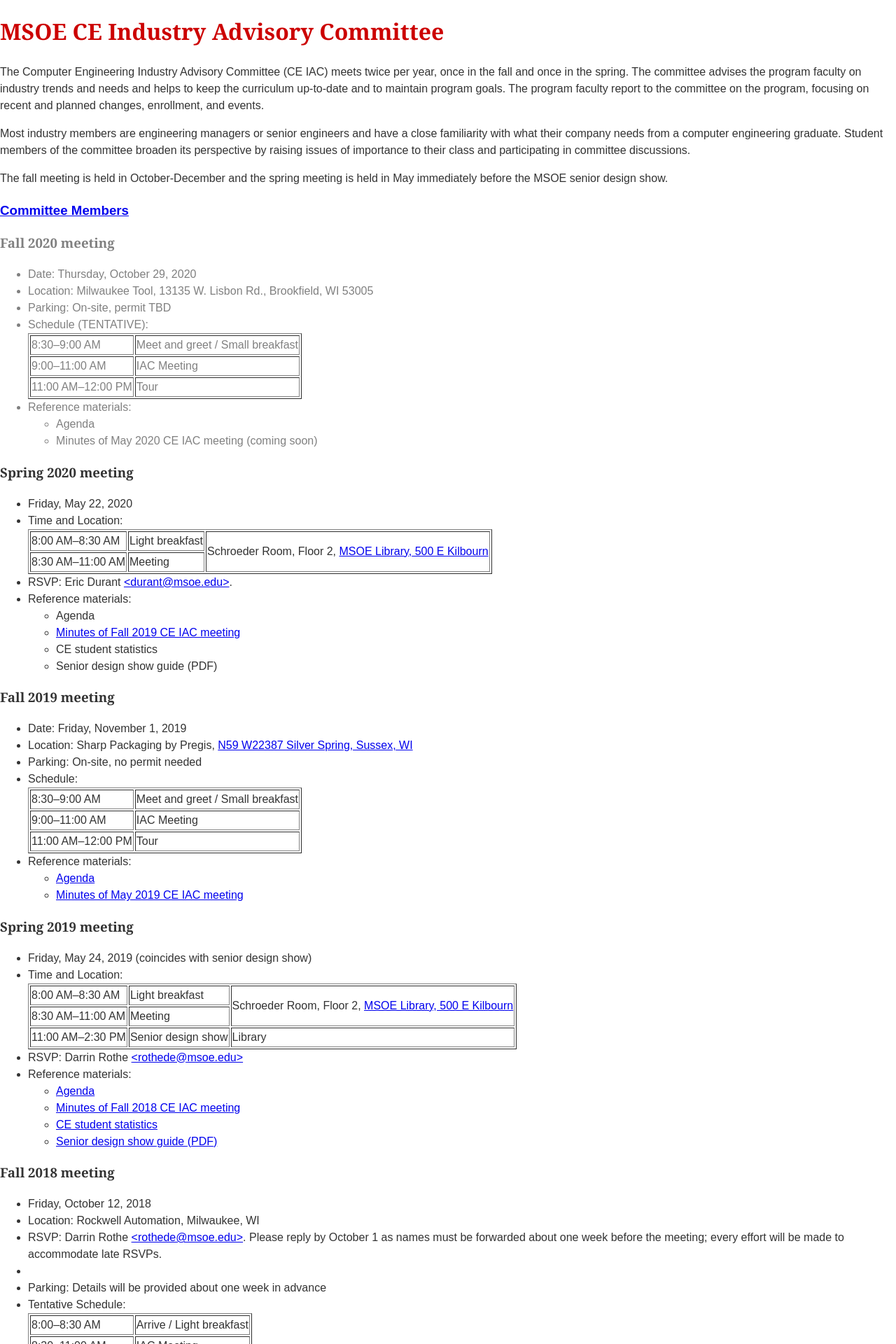
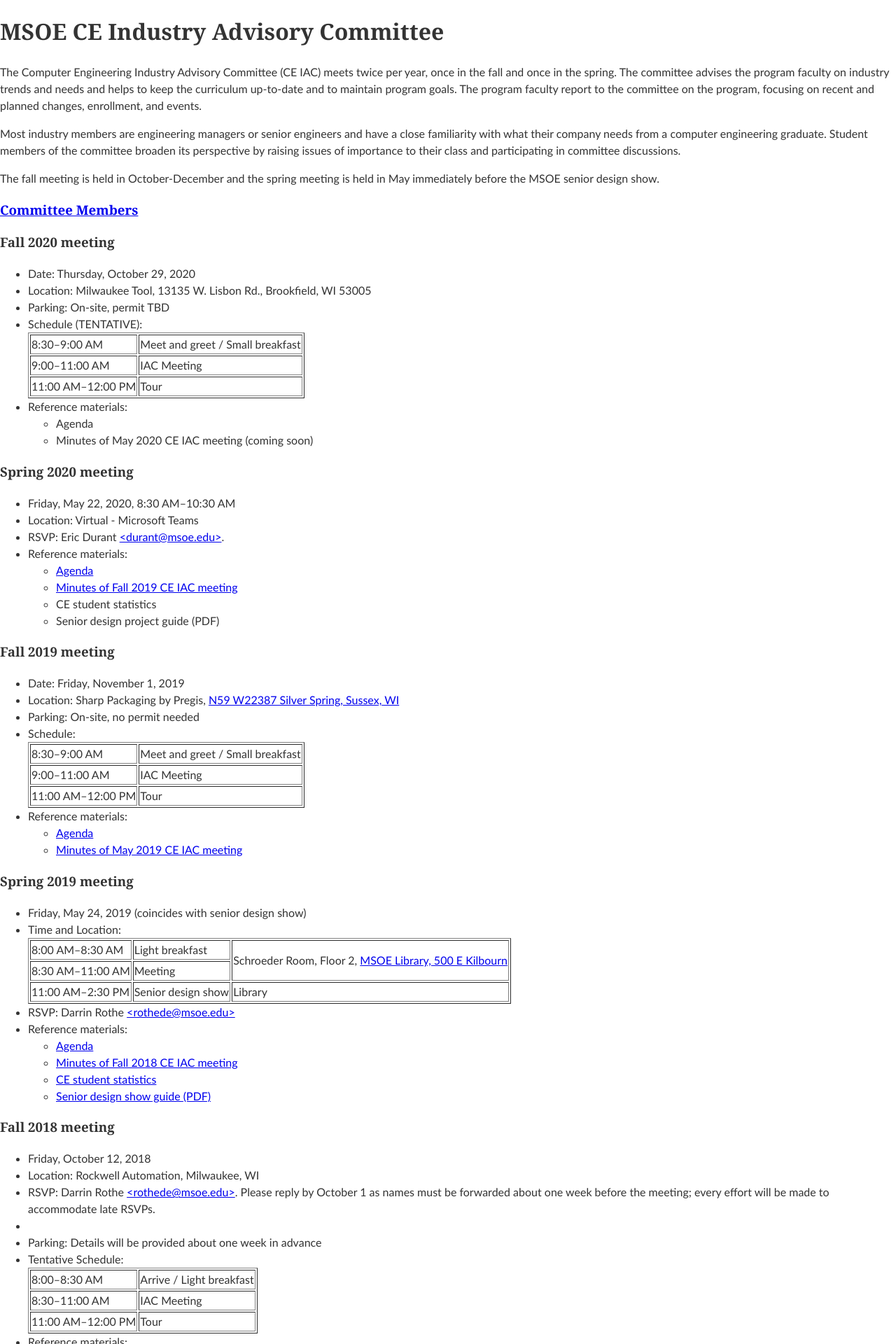
Before and after one commit to edurant/edurant.github.io, a Jekyll site: the page built from ceiac/index.html, in a window 1280 px wide. Shown: the top 1920 px of the page at 70% size. Built offline with Jekyll 4.4.1, drawn with Linux system fonts in a browser that asks for light colours.

Commit message:
ceiac: +5/22/2020 draft agenda

```diff
--- a/ceiac/index.html
+++ b/ceiac/index.html
@@ -1,14 +1,6 @@
 ---
 title: "MSOE CE Industry Advisory Committee"
 ---
-
-<style>
-<!--
-* {font-family: "Arial","Helvetica","sans-serif" }
-h1 {color: #cc0000 }
-div.grayOut * { color: Gray; }
--->
-</style>
 
 <p>The Computer Engineering Industry Advisory Committee (CE IAC) meets twice per year, once in the
 fall and once in the spring. The committee advises the program faculty on industry trends and needs and helps
@@ -25,7 +17,6 @@ before the MSOE senior design show.</p>
 
 <h3><a href="members.html">Committee Members</a></h3>
 
-<div class="grayOut">
 <h3>Fall 2020 meeting</h3>
   <ul>
     <li>Date: Thursday, October 29, 2020</li>
@@ -43,22 +34,18 @@ before the MSOE senior design show.</p>
       </ul>
     </li>
   </ul>
-</div>
 
 <h3>Spring 2020 meeting</h3>
   <ul>
-    <li>Friday, May 22, 2020</li>
-    <li>Time and Location:
-      <table border><tr><td>8:00 AM&ndash;8:30 AM</td><td>Light breakfast</td><td rowspan="2">Schroeder Room, Floor 2, <a href="http://maps.google.com/maps?f=q&hl=en&geocode=&q=500+E+Kilbourn,+53202&sll=36.809285,-57.919922&sspn=58.256017,138.515625&ie=UTF8&ll=43.042626,-87.905592&spn=0.006641,0.016909&t=h&z=17&iwloc=addr&om=1">MSOE Library, 500 E Kilbourn</a></td></tr>
-             <tr><td>8:30 AM&ndash;11:00 AM</td><td>Meeting</td></tr>
-      </table></li>
+    <li>Friday, May 22, 2020, 8:30 AM&ndash;10:30 AM</li>
+    <li>Location: Virtual - Microsoft Teams</li>
     <li>RSVP: Eric Durant <a href="mailto:durant@msoe.edu">&lt;durant@msoe.edu&gt;</a>.</li>
     <li>Reference materials:
       <ul>
-        <li><!--a href="agenda2020-05-22.pdf"-->Agenda<!--/a--></li>
+        <li><a href="agenda2020-05-22.html">Agenda<!/a></li>
         <li><a href="2019-11-01minutes.pdf">Minutes of Fall 2019 CE IAC meeting</a></li>
         <li><!--a href="student-stats-with-attrition-to-s20.pdf"-->CE student statistics<!--/a--></li>
-        <li><!--a href="https://msoe.s3.amazonaws.com/files/resources/2019-20-senior-design-booklet.pdf"-->Senior design show guide (PDF)<!--/a--></li>
+        <li><!--a href="https://msoe.s3.amazonaws.com/files/resources/2019-20-senior-design-booklet.pdf"-->Senior design project guide (PDF)<!--/a--></li>
       </ul>
   </ul>
 
```
Also changed, not shown: ceiac/agenda2020-05-22.html (added, +117 -0 lines).
